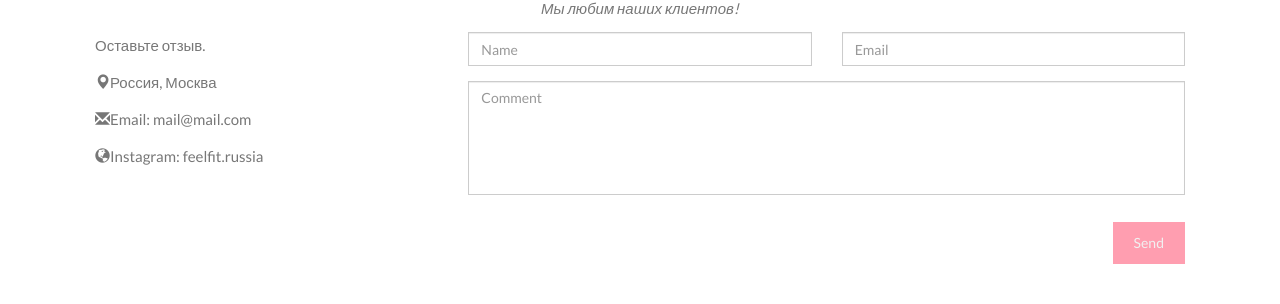
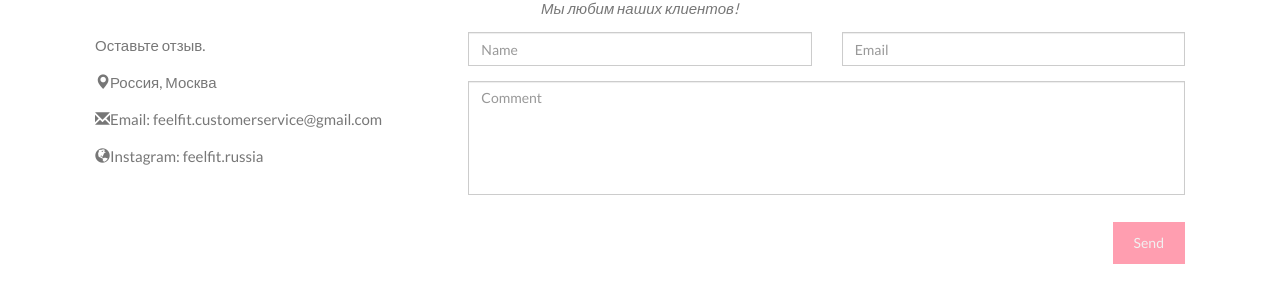
Before and after one commit to tsyrendylykova/Trainer, a Django app: page / in a window 1280 px wide. Shown: the part 3427-3731 px from the top of the page. Run offline with Django 3.2, Linux system fonts and the light colour scheme; some libraries are stand-ins or nearby versions.

Commit message:
[add] email

```diff
--- a/trainer/templates/trainer/trainer.html
+++ b/trainer/templates/trainer/trainer.html
@@ -357,7 +357,7 @@
     <div class="col-md-4">
       <p>Оставьте отзыв.</p>
       <p><span class="glyphicon glyphicon-map-marker"></span>Россия, Москва</p>
-      <p><span class="glyphicon glyphicon-envelope"></span>Email: mail@mail.com</p>
+      <p><span class="glyphicon glyphicon-envelope"></span>Email: feelfit.customerservice@gmail.com</p>
       <p><span class="glyphicon glyphicon-globe"></span>Instagram: feelfit.russia</p>
     </div>
     <div class="col-md-8">
```
